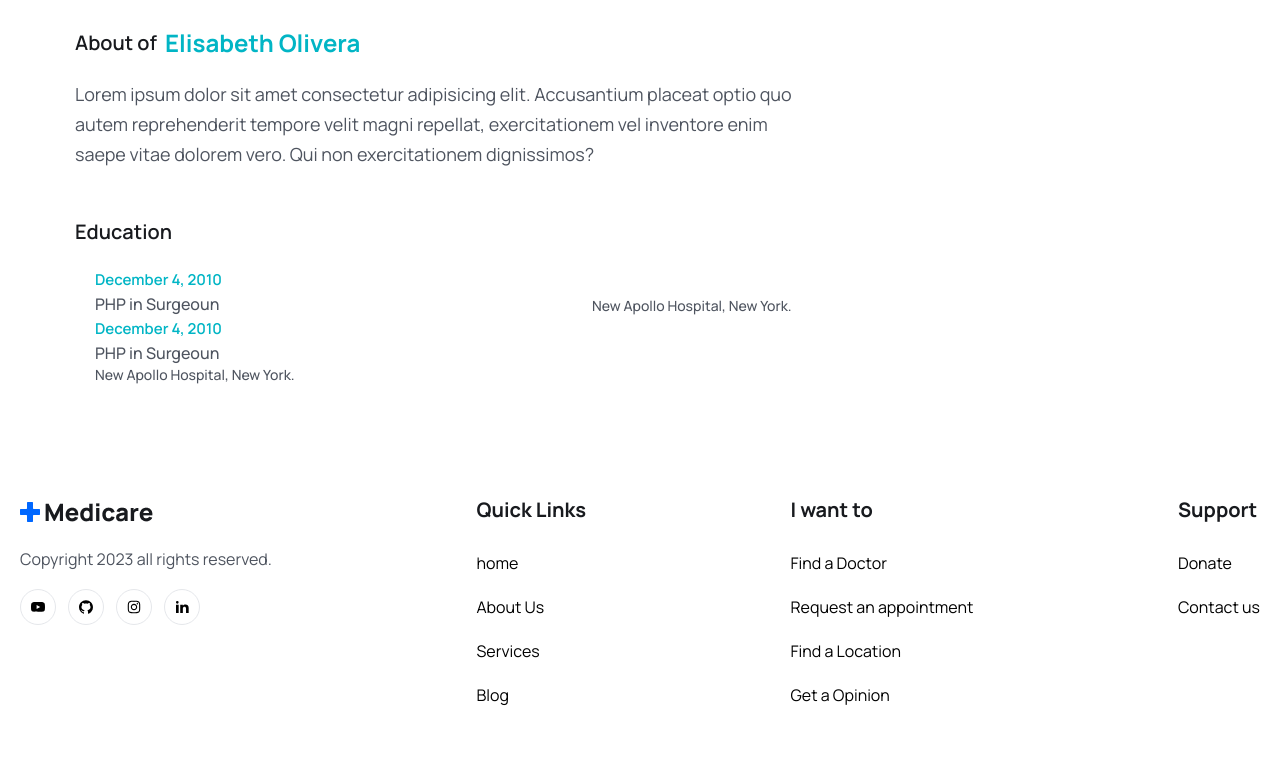
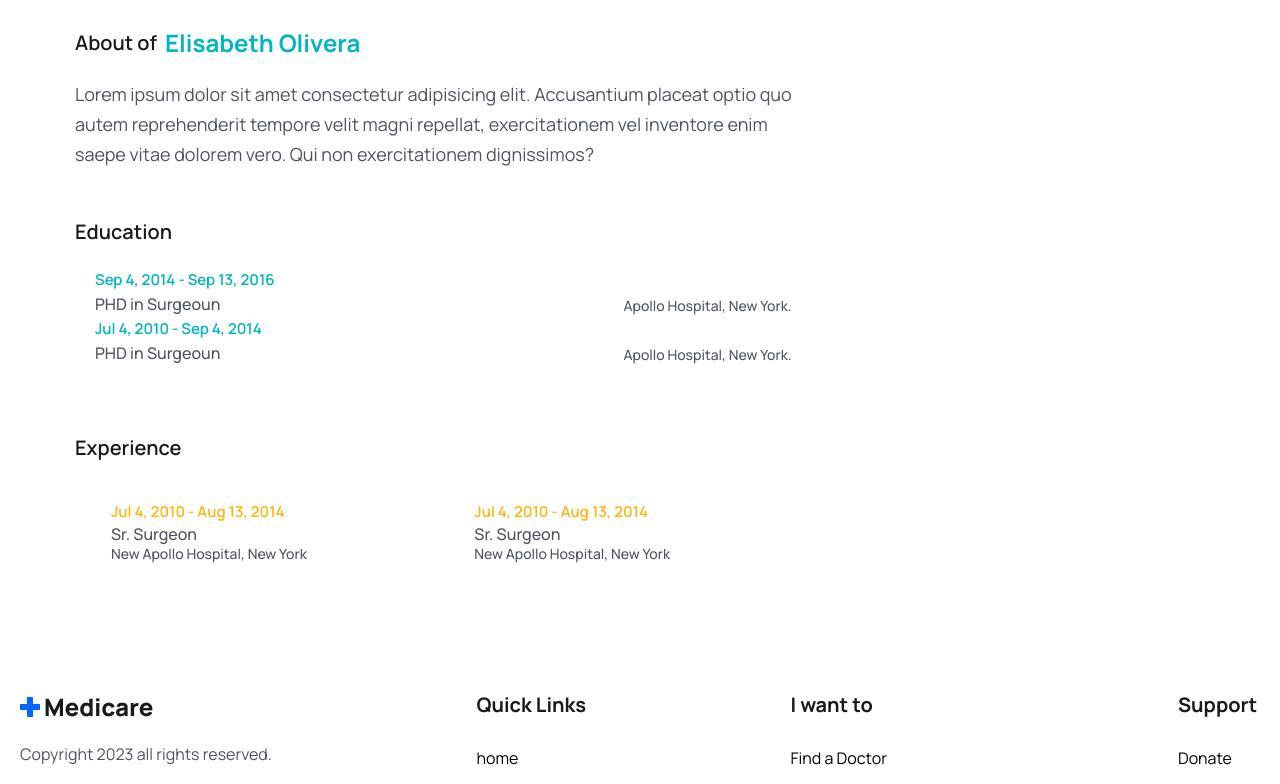
Before and after one commit to josuecross/doctor-appointmen-website, a React (Vite) app in the folder frontend/: page /doctors/1 in a window 1280 px wide. Shown: the part 496-1280 px from the top of the page. Built offline with nearby package versions, Linux system fonts and the light colour scheme; the HTML template or start-up script is replaced by a standard one.

Commit message:
Doctors feedback

```diff
--- a/frontend/src/pages/Doctors/DoctorAbout.jsx
+++ b/frontend/src/pages/Doctors/DoctorAbout.jsx
@@ -1,4 +1,3 @@
-import React from "react";
 import { formateDate } from "../../utils/formateData";
 
 const DoctorAbout = () => {
@@ -28,29 +27,62 @@ const DoctorAbout = () => {
                     <li className="flex flex-col sm:flex-row sm:justify-between sm:items-end md:gap-5 mb[30px] ">
                         <div>
                             <span className="text-irisBlueColor text-[15px] leading-6 font-semibold ">
-                                { formateDate("12-04-2010") }
+                                { formateDate("09-04-2014") } - { formateDate("09-13-2016") }
                             </span>
                             <p className="text-[16px] leading-6 font-medium text-textColor ">
-                                PHP in Surgeoun
+                                PHD in Surgeoun
                             </p>
                         </div>
                         <p className="text-[14px] leading-5 font-medium text-textColor ">
-                            New Apollo Hospital, New York.
+                            Apollo Hospital, New York.
                         </p>
                     </li>
-                    <li>
+                    <li className="flex flex-col sm:flex-row sm:justify-between sm:items-end md:gap-5 mb[30px] ">
                         <div>
                             <span className="text-irisBlueColor text-[15px] leading-6 font-semibold ">
-                                { formateDate("12-04-2010") }
+                                { formateDate("7-04-2010") } - { formateDate("09-04-2014") }
                             </span>
                             <p className="text-[16px] leading-6 font-medium text-textColor ">
-                                PHP in Surgeoun
+                                PHD in Surgeoun
                             </p>
                         </div>
                         <p className="text-[14px] leading-5 font-medium text-textColor ">
-                            New Apollo Hospital, New York.
+                            Apollo Hospital, New York.
                         </p>
 
+                    </li>
+                </ul>
+            </div>
+
+            <div className="mt-12">
+                <h3 className="text-[20px] leading-[30px] text-headingColor font-semibold ">
+                    Experience
+                </h3>
+
+                <ul className="grid sm:grid-cols-2 gap-[30px] pt-4 md:p-5 ">
+                    <li className="p-4 rounded bg-[fff9ea] ">
+                        <span className="text-yellowColor text-[15px] leading-6 font-semibold ">
+                            { formateDate("07-04-2010") } - { formateDate("08-13-2014") }
+                        </span>
+                        <p className="text-[16px] leading-5 font-medium text-textColor ">
+                            Sr. Surgeon
+                        </p>
+
+                        <p className="text-[14px] leading-5 font-medium text-textColor ">
+                            New Apollo Hospital, New York
+                        </p>
+                    </li>
+                    <li className="p-4 rounded bg-[fff9ea] ">
+                        <span className="text-yellowColor text-[15px] leading-6 font-semibold ">
+                            { formateDate("07-04-2010") } - { formateDate("08-13-2014") }
+                        </span>
+                        <p className="text-[16px] leading-5 font-medium text-textColor ">
+                            Sr. Surgeon
+                        </p>
+
+                        <p className="text-[14px] leading-5 font-medium text-textColor ">
+                            New Apollo Hospital, New York
+                        </p>
                     </li>
                 </ul>
             </div>
--- a/frontend/src/pages/Doctors/Feedback.jsx
+++ b/frontend/src/pages/Doctors/Feedback.jsx
@@ -1,9 +1,52 @@
-import React from "react";
-
+import React, {useState} from "react";
+import avatar from "../../assets/images/avatar-icon.png";
+import { formateDate } from "../../utils/formateData";
+import { AiFillStar } from "react-icons/ai";
 
 const Feedback = () => {
+
+    const [showFeedbackForm, setFeedbackForm] = useState(false)
+
     return <>
-        <div>Feedback</div>
+        <div>
+            <div className="mb-[50px] ">
+                <h4 className="text-[20px] leading-[30px] font-bold text-headingColor mb-[30px]  ">
+                    All reviews (272)
+                </h4>
+
+                <div className="flex justify-between gap-10 mb-[30px] ">
+                    <div className="flex gap-3">
+                        <figure className="w-10 h-10 rounded-full ">
+                            <img src={avatar} alt="" />
+                        </figure>
+
+                        <div>
+                            <h5 className="text-[16px] leading-6 text-primaryColor font-bold ">
+                                Steven King
+                            </h5>
+                            <p className="text-[14px] leading-6 text-textColor ">
+                                {formateDate("02-14-2023")}
+                            </p>
+                            <p className="text__para mt-3 font-medium text-[15px]">
+                                Good services, highly recommended!
+                            </p>
+                        </div>
+                    </div>
+
+                    <div className="flex gap-1">
+                        {
+                            [...Array(5).keys()].map((_, index) => (
+                                <AiFillStar key={index} color="0067FF" />
+                            ))
+                        }
+                    </div>
+                </div>
+            </div>
+
+            <div className="text-center">
+                <button className="btn">Give Feedback</button>
+            </div>
+        </div>
     </>
 }
 
--- a/frontend/src/utils/formateData.js
+++ b/frontend/src/utils/formateData.js
@@ -1,5 +1,5 @@
 export const formateDate = (date,config) => {
-    const defaultOptions = { day: "numeric", month: "long" , year: "numeric" };
+    const defaultOptions = { day: "numeric", month: "short" , year: "numeric" };
     const options = config ? config : defaultOptions;
 
     return new Date(date).toLocaleDateString("en-US", options);
```
